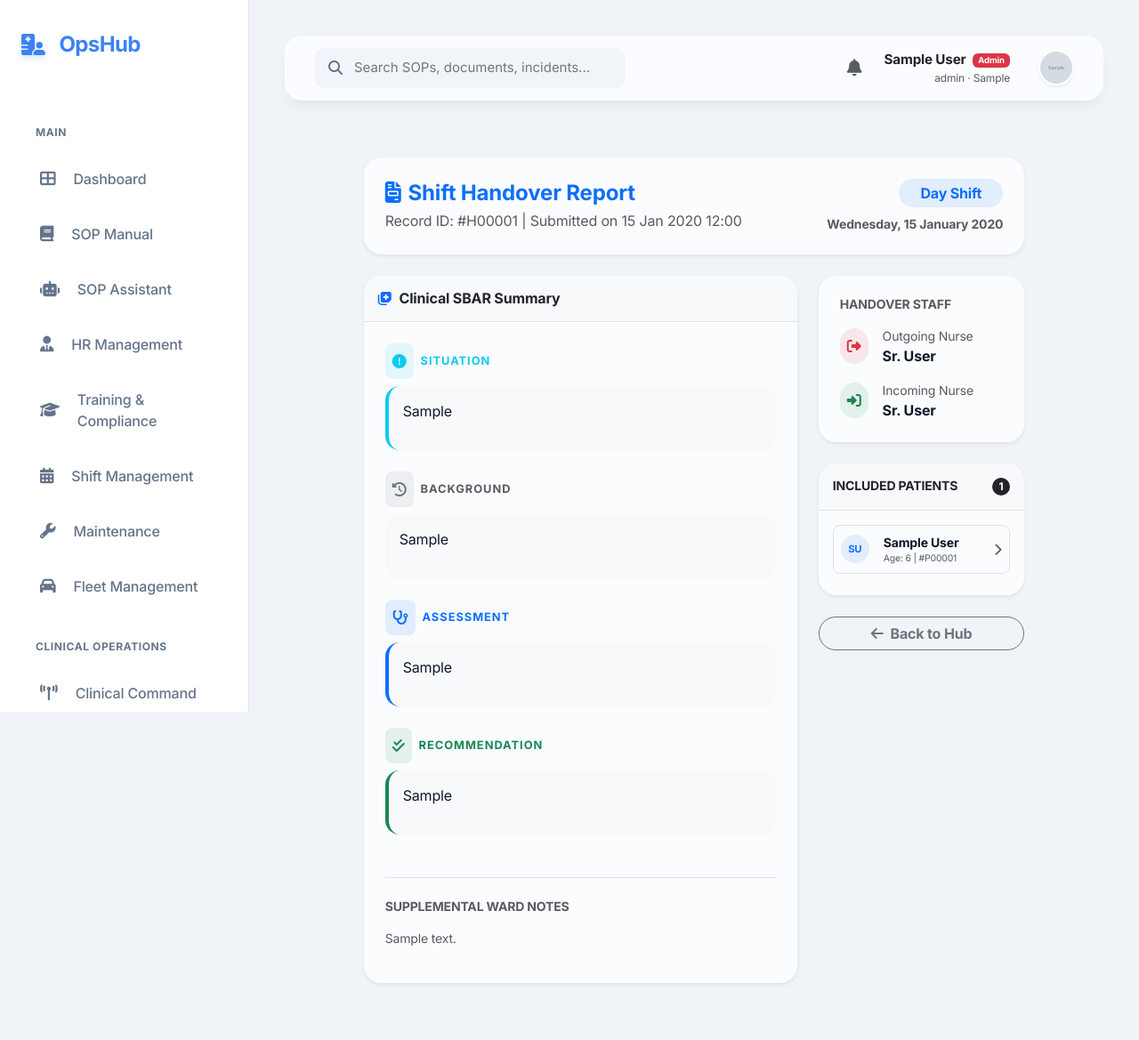
After one commit to Daud-stack/mdh-intranet, a Django app: page /clinical/nursing/handover/1/ in a window 1280 px wide. The commit adds this page. Shown: the whole page at 89% size. Run offline with Django 5.2, Linux system fonts and the light colour scheme; a user stored in the database is signed in; tables that the repository leaves empty hold one stand-in row (values such as "Sample post"); grey boxes marked "Sample" are stand-in pictures; data that the repository does not hold is empty.

Commit message:
Activate Shift Handover View Details with SBAR display

```diff
--- /dev/null
+++ b/mdh_intranet/clinical/templates/clinical/handover_detail.html
@@ -0,0 +1,148 @@
+{% extends "base.html" %}
+{% block title %}Handover Detail: {{ handover.shift_date }} - OpsHub{% endblock %}
+
+{% block content %}
+<div class="container-fluid py-4">
+    <div class="row justify-content-center">
+        <div class="col-lg-10">
+            <!-- Header Card -->
+            <div class="glass-card border-0 shadow-sm p-4 mb-4">
+                <div class="d-flex justify-content-between align-items-center">
+                    <div>
+                        <h4 class="fw-bold mb-1 text-primary">
+                            <i class="fas fa-file-invoice me-2"></i>Shift Handover Report
+                        </h4>
+                        <p class="text-muted mb-0">Record ID: #H{{ handover.pk|stringformat:"05d" }} | Submitted on {{ handover.created_at|date:"d M Y H:i" }}</p>
+                    </div>
+                    <div class="text-end">
+                        <span class="badge bg-primary bg-opacity-10 text-primary rounded-pill px-4 py-2 fs-6 fw-bold">
+                            {{ handover.get_shift_type_display }}
+                        </span>
+                        <div class="mt-2 small text-muted fw-bold">{{ handover.shift_date|date:"l, d F Y" }}</div>
+                    </div>
+                </div>
+            </div>
+
+            <div class="row g-4">
+                <!-- Main SBAR Content -->
+                <div class="col-lg-8">
+                    <div class="glass-card border-0 shadow-sm p-0 overflow-hidden h-100">
+                        <div class="p-3 bg-light border-bottom">
+                            <h6 class="fw-bold mb-0 text-dark"><i class="fas fa-notes-medical text-primary me-2"></i>Clinical SBAR Summary</h6>
+                        </div>
+                        <div class="p-4">
+                            <!-- Situation -->
+                            <div class="mb-4">
+                                <div class="d-flex align-items-center gap-2 mb-2">
+                                    <div class="bg-info bg-opacity-10 text-info p-2 rounded-3"><i class="fas fa-exclamation-circle"></i></div>
+                                    <h6 class="fw-bold mb-0 text-info text-uppercase" style="letter-spacing: 1px; font-size: 0.8rem;">Situation</h6>
+                                </div>
+                                <div class="p-3 bg-light rounded-4 border-start border-4 border-info">
+                                    {{ handover.situation|default:"No situation details provided."|linebreaks }}
+                                </div>
+                            </div>
+
+                            <!-- Background -->
+                            <div class="mb-4">
+                                <div class="d-flex align-items-center gap-2 mb-2">
+                                    <div class="bg-secondary bg-opacity-10 text-secondary p-2 rounded-3"><i class="fas fa-history"></i></div>
+                                    <h6 class="fw-bold mb-0 text-muted text-uppercase" style="letter-spacing: 1px; font-size: 0.8rem;">Background</h6>
+                                </div>
+                                <div class="p-3 bg-light rounded-4">
+                                    {{ handover.background|default:"No background details provided."|linebreaks }}
+                                </div>
+                            </div>
+
+                            <!-- Assessment -->
+                            <div class="mb-4">
+                                <div class="d-flex align-items-center gap-2 mb-2">
+                                    <div class="bg-primary bg-opacity-10 text-primary p-2 rounded-3"><i class="fas fa-stethoscope"></i></div>
+                                    <h6 class="fw-bold mb-0 text-primary text-uppercase" style="letter-spacing: 1px; font-size: 0.8rem;">Assessment</h6>
+                                </div>
+                                <div class="p-3 bg-light rounded-4 border-start border-4 border-primary">
+                                    {{ handover.assessment|default:"No assessment details provided."|linebreaks }}
+                                </div>
+                            </div>
+
+                            <!-- Recommendation -->
+                            <div class="mb-4">
+                                <div class="d-flex align-items-center gap-2 mb-2">
+                                    <div class="bg-success bg-opacity-10 text-success p-2 rounded-3"><i class="fas fa-check-double"></i></div>
+                                    <h6 class="fw-bold mb-0 text-success text-uppercase" style="letter-spacing: 1px; font-size: 0.8rem;">Recommendation</h6>
+                                </div>
+                                <div class="p-3 bg-light rounded-4 border-start border-4 border-success">
+                                    {{ handover.recommendation|default:"No recommendations provided."|linebreaks }}
+                                </div>
+                            </div>
+
+                            {% if handover.general_ward_notes %}
+                            <div class="mt-5 border-top pt-4">
+                                <h6 class="fw-bold small text-muted text-uppercase mb-3">Supplemental Ward Notes</h6>
+                                <div class="text-dark small opacity-75">
+                                    {{ handover.general_ward_notes|linebreaks }}
+                                </div>
+                            </div>
+                            {% endif %}
+                        </div>
+                    </div>
+                </div>
+
+                <!-- Handover Metadata & Patients -->
+                <div class="col-lg-4">
+                    <!-- Staff Info -->
+                    <div class="glass-card border-0 shadow-sm p-4 mb-4">
+                        <h6 class="fw-bold mb-3 small text-uppercase text-muted">Handover Staff</h6>
+                        <div class="d-flex align-items-center gap-3 mb-3">
+                            <div class="bg-danger bg-opacity-10 text-danger p-2 rounded-pill"><i class="fas fa-sign-out-alt"></i></div>
+                            <div>
+                                <div class="small text-muted">Outgoing Nurse</div>
+                                <div class="fw-bold">Sr. {{ handover.outgoing_nurse.last_name }}</div>
+                            </div>
+                        </div>
+                        <div class="d-flex align-items-center gap-3">
+                            <div class="bg-success bg-opacity-10 text-success p-2 rounded-pill"><i class="fas fa-sign-in-alt"></i></div>
+                            <div>
+                                <div class="small text-muted">Incoming Nurse</div>
+                                <div class="fw-bold">Sr. {{ handover.incoming_nurse.last_name }}</div>
+                            </div>
+                        </div>
+                    </div>
+
+                    <!-- Included Patients -->
+                    <div class="glass-card border-0 shadow-sm p-0 overflow-hidden">
+                        <div class="p-3 bg-light border-bottom d-flex justify-content-between align-items-center">
+                            <h6 class="fw-bold mb-0 text-dark small text-uppercase">Included Patients</h6>
+                            <span class="badge bg-dark rounded-pill">{{ handover.patients.count }}</span>
+                        </div>
+                        <div class="p-3" style="max-height: 400px; overflow-y: auto;">
+                            {% for p in handover.patients.all %}
+                            <div class="d-flex align-items-center gap-3 mb-2 p-2 rounded-3 hover-bg-light transition-all border">
+                                <div class="avatar-xs bg-primary bg-opacity-10 text-primary rounded-circle text-center fw-bold" style="width: 32px; height: 32px; line-height: 32px; font-size: 0.7rem;">
+                                    {{ p.first_name|first }}{{ p.last_name|first }}
+                                </div>
+                                <div class="flex-fill">
+                                    <div class="fw-bold small">{{ p }}</div>
+                                    <div class="text-muted" style="font-size: 0.65rem;">Age: {{ p.age }} | #P{{ p.id|stringformat:"05d" }}</div>
+                                </div>
+                                <a href="{% url 'clinical:patient_detail' p.pk %}" class="btn btn-link btn-sm p-0"><i class="fas fa-chevron-right text-muted"></i></a>
+                            </div>
+                            {% endfor %}
+                        </div>
+                    </div>
+
+                    <div class="mt-4">
+                        <a href="{% url 'clinical:nursing_dashboard' %}" class="btn btn-outline-secondary w-100 rounded-pill fw-bold">
+                            <i class="fas fa-arrow-left me-2"></i>Back to Hub
+                        </a>
+                    </div>
+                </div>
+            </div>
+        </div>
+    </div>
+</div>
+
+<style>
+    .hover-bg-light:hover { background: rgba(0,0,0,0.02); }
+    .avatar-xs { flex-shrink: 0; }
+</style>
+{% endblock %}
--- a/mdh_intranet/clinical/templates/clinical/nursing_dashboard.html
+++ b/mdh_intranet/clinical/templates/clinical/nursing_dashboard.html
@@ -44,7 +44,7 @@
                                         <td class="small">{{ h.incoming_nurse.get_full_name }}</td>
                                         <td class="small">{{ h.patients.count }}</td>
                                         <td>
-                                            <a href="#" class="btn btn-sm btn-outline-primary rounded-pill px-3">View Details</a>
+                                            <a href="{% url 'clinical:handover_detail' h.pk %}" class="btn btn-sm btn-outline-primary rounded-pill px-3">View Details</a>
                                         </td>
                                     </tr>
                                 {% endfor %}
--- a/mdh_intranet/clinical/urls.py
+++ b/mdh_intranet/clinical/urls.py
@@ -48,5 +48,6 @@ urlpatterns = [
     path('patients/<int:patient_id>/nursing-note/', views.log_nursing_note, name='log_nursing_note'),
     path('patients/<int:patient_id>/fluid-balance/', views.log_fluid_balance, name='log_fluid_balance'),
     path('nursing/handover/', views.handover_create, name='handover_create'),
+    path('nursing/handover/<int:pk>/', views.handover_detail, name='handover_detail'),
     path('management/', views.clinical_manager_dashboard, name='manager_dashboard'),
 ]
--- a/mdh_intranet/clinical/views.py
+++ b/mdh_intranet/clinical/views.py
@@ -662,6 +662,11 @@ def handover_create(request):
     return render(request, 'clinical/handover_form.html', {'form': form})
 
 @login_required
+def handover_detail(request, pk):
+    handover = get_object_or_404(ShiftHandover, pk=pk)
+    return render(request, 'clinical/handover_detail.html', {'handover': handover})
+
+@login_required
 @user_passes_test(lambda u: u.is_staff or u.is_superuser)
 def clinical_manager_dashboard(request):
     """Unified management view for all clinical activities."""
```
